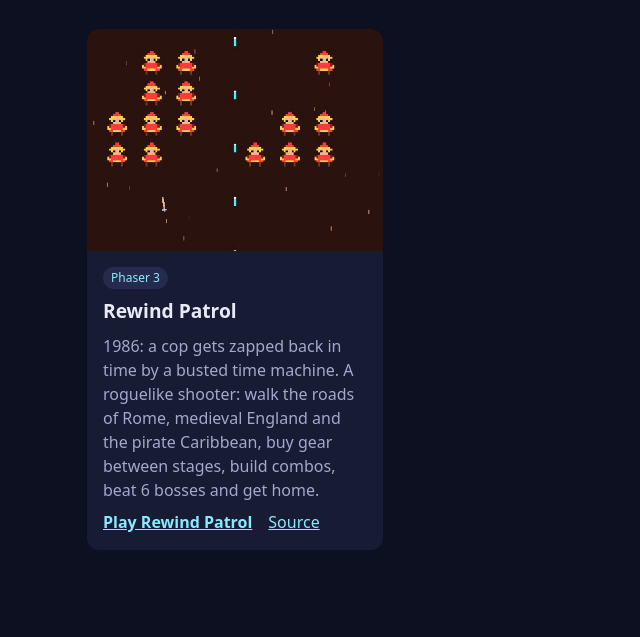
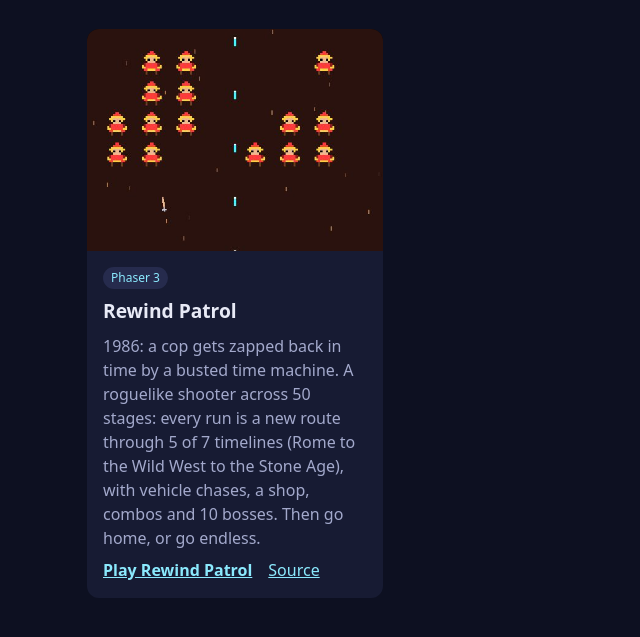
Before and after one commit to CraigSubnarine/CraigSubnarine.github.io, a plain HTML site: page index.html in a window 1280 px wide. Shown: the part 127-764 px from the top of the page, without its empty margins (89-729 px from the left). Drawn offline with Linux system fonts and the light colour scheme.

Commit message:
Rewind Patrol blurb: 50 stages, 7 timelines, endless
Co-Authored-By: Claude Opus 5.5 <noreply@anthropic.com>

```diff
--- a/index.html
+++ b/index.html
@@ -38,7 +38,7 @@
       <div class="info">
         <span class="tag">Phaser 3</span>
         <h2>Rewind Patrol</h2>
-        <p>1986: a cop gets zapped back in time by a busted time machine. A roguelike shooter: walk the roads of Rome, medieval England and the pirate Caribbean, buy gear between stages, build combos, beat 6 bosses and get home.</p>
+        <p>1986: a cop gets zapped back in time by a busted time machine. A roguelike shooter across 50 stages: every run is a new route through 5 of 7 timelines (Rome to the Wild West to the Stone Age), with vehicle chases, a shop, combos and 10 bosses. Then go home, or go endless.</p>
         <div class="links">
           <a class="play" href="/phaser-rewind-patrol/">Play Rewind Patrol</a>
           <a href="https://github.com/CraigSubnarine/phaser-rewind-patrol">Source</a>
```
